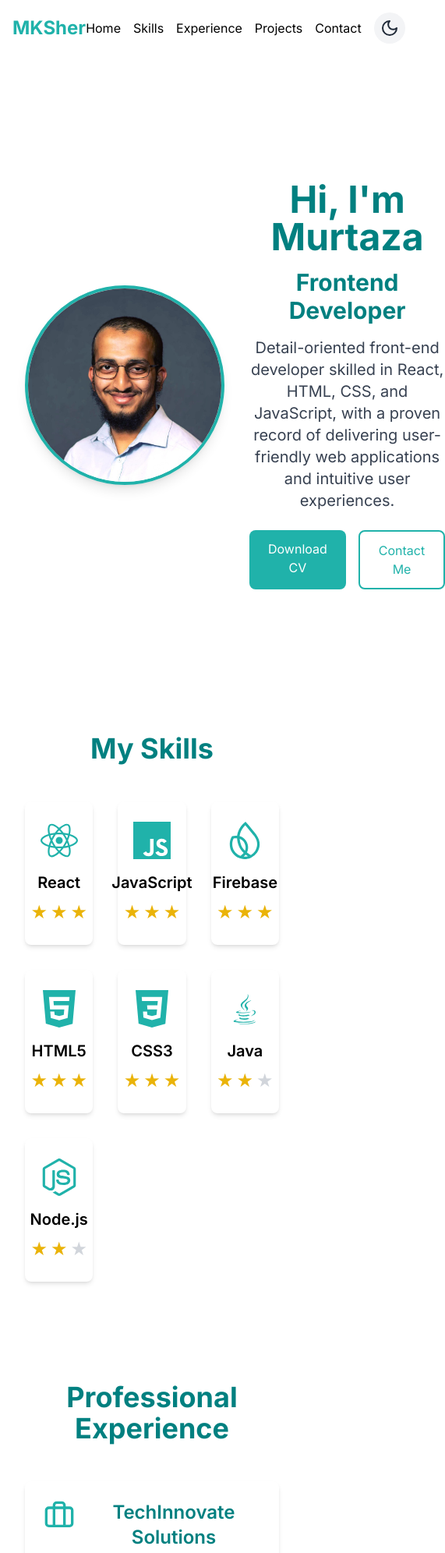
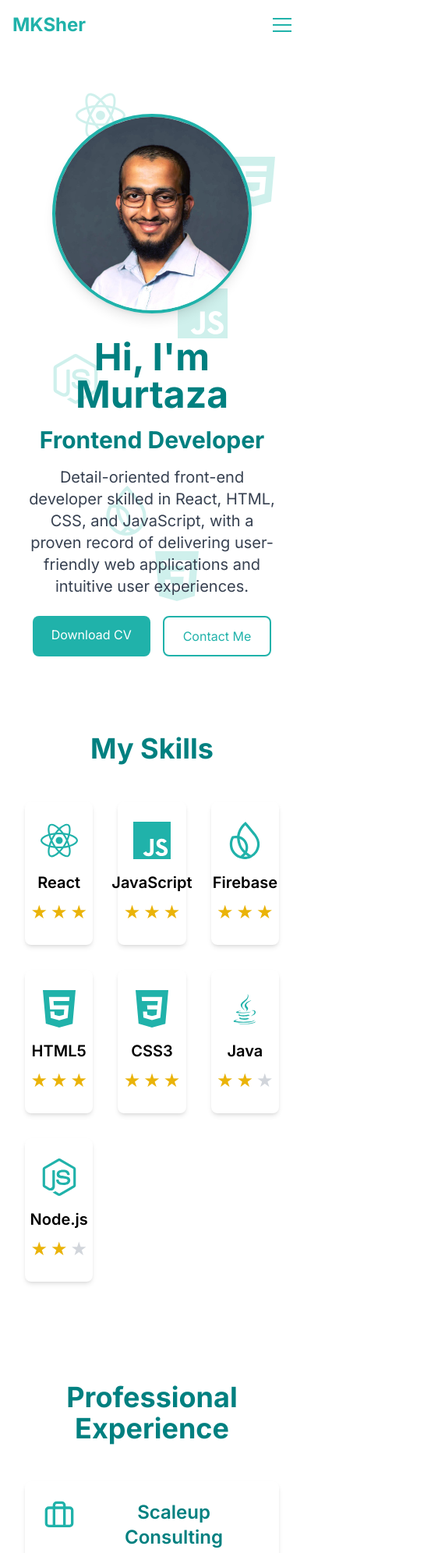
Before and after one commit to mks53/myportfolio, a React (Vite) app: page / in a window 390 px wide. Shown: the top 1992 px of the page at 78% size, 571 px wide, since content can reach past the window. Built offline with nearby package versions, Linux system fonts and the light colour scheme.

Commit message:
make nav responsive, content update and center landing page

```diff
--- a/src/components/Experience.jsx
+++ b/src/components/Experience.jsx
@@ -1,7 +1,13 @@
-import React from 'react';
-import { Briefcase } from 'lucide-react';
+import React from "react";
+import { Briefcase } from "lucide-react";
 
-const ExperienceCard = ({ clientName, tenure, role, summary, responsibilities }) => {
+const ExperienceCard = ({
+  clientName,
+  tenure,
+  role,
+  summary,
+  responsibilities,
+}) => {
   return (
     <div className="bg-white dark:bg-gray-800 p-6 rounded-lg shadow-md hover:shadow-xl transition">
       <div className="flex items-start mb-4">
@@ -9,7 +15,9 @@ const ExperienceCard = ({ clientName, tenure, role, summary, responsibilities })
           <Briefcase size={40} />
         </div>
         <div>
-          <h3 className="text-2xl font-semibold text-teal-secondary">{clientName}</h3>
+          <h3 className="text-2xl font-semibold text-teal-secondary">
+            {clientName}
+          </h3>
           <p className="text-gray-600 dark:text-gray-400">{tenure}</p>
           <h4 className="text-xl font-medium">{role}</h4>
         </div>
@@ -17,9 +25,11 @@ const ExperienceCard = ({ clientName, tenure, role, summary, responsibilities })
       <p className="text-gray-700 dark:text-gray-300 mb-4">{summary}</p>
       <div>
         <h5 className="font-semibold mb-2">Key Responsibilities:</h5>
-        <ul className="list-disc list-inside text-gray-700 dark:text-gray-300">
+        <ul className="list- list-inside text-gray-700 dark:text-gray-300">
           {responsibilities.map((resp, index) => (
-            <li key={index} className="mb-1">{resp}</li>
+            <li key={index} className="mb-1">
+              {resp}
+            </li>
           ))}
         </ul>
       </div>
@@ -30,41 +40,44 @@ const ExperienceCard = ({ clientName, tenure, role, summary, responsibilities })
 const Experience = () => {
   const experiences = [
     {
-      clientName: "TechInnovate Solutions",
-      tenure: "Jan 2022 - Present",
-      role: "Senior Frontend Developer",
-      summary: "Led frontend development for multiple web applications, focusing on creating scalable and responsive user interfaces.",
+      clientName: "Scaleup Consulting",
+      tenure: "Feb 2024 - Present",
+      role: "JavaScript Developer",
+      summary:
+        "Led frontend development for multiple web applications, focusing on creating scalable and responsive user interfaces.",
       responsibilities: [
-        "Developed and maintained React-based web applications",
-        "Implemented responsive design using Tailwind CSS",
-        "Collaborated with cross-functional teams to deliver high-quality products",
-        "Mentored junior developers and conducted code reviews"
-      ]
+        "Developed advanced user interfaces with React, improving engagement and functionality.",
+        "Integrated front-end with backend services, boosting scalability and performance.",
+        "Created modular components for streamlined development and maintainability.",
+        "Ensured clear communication with clients and teams for timely, high-quality project delivery.",
+      ],
     },
     {
-      clientName: "Digital Dynamics Inc.",
-      tenure: "Jun 2019 - Dec 2021",
+      clientName: "OzHarvest",
+      tenure: "Jun 2024 - Jun 2024",
       role: "Frontend Developer",
-      summary: "Contributed to the development of interactive web applications and improved overall frontend performance.",
+      summary:
+        "Contributed to the development of interactive web applications and improved overall frontend performance.",
       responsibilities: [
         "Created pixel-perfect designs from wireframes and mockups",
         "Optimized application performance and load times",
         "Implemented state management using Redux",
-        "Integrated RESTful APIs and handled data fetching"
-      ]
+        "Integrated RESTful APIs and handled data fetching",
+      ],
     },
     {
       clientName: "StartUp Innovators",
       tenure: "Jan 2018 - May 2019",
       role: "Junior Frontend Developer",
-      summary: "Gained foundational experience in frontend development and modern web technologies.",
+      summary:
+        "Gained foundational experience in frontend development and modern web technologies.",
       responsibilities: [
         "Developed responsive websites using HTML, CSS, and JavaScript",
         "Learned and implemented React best practices",
         "Worked on cross-browser compatibility",
-        "Assisted in UI/UX design improvements"
-      ]
-    }
+        "Assisted in UI/UX design improvements",
+      ],
+    },
   ];
 
   return (
--- a/src/components/Landing.jsx
+++ b/src/components/Landing.jsx
@@ -1,11 +1,30 @@
 import React from "react";
 import mksImage from "../assets/mks.jpeg";
 import murtazaResume from "../assets/Murtaza Developer Resume.pdf";
+import {
+  SiReact,
+  SiJavascript,
+  SiHtml5,
+  SiNodedotjs,
+  SiFirebase,
+  SiCss3,
+} from "react-icons/si";
 
 const Home = () => {
   return (
-    <section id="home" className="min-h-screen flex items-center pt-20">
-      <div className="flex items-center space-x-8">
+    <section
+      id="home"
+      className="min-h-screen flex items-center justify-center pt-20 relative overflow-hidden">
+      <div className="absolute inset-0 opacity-20">
+        <SiReact className="logo-animation absolute text-teal-500 w-16 h-16" style={{ top: "10%", left: "20%" }} />
+        <SiJavascript className="logo-animation absolute text-teal-500 w-16 h-16" style={{ top: "40%", left: "60%" }} />
+        <SiFirebase className="logo-animation absolute text-teal-500 w-16 h-16" style={{ top: "70%", left: "30%" }} />
+        <SiHtml5 className="logo-animation absolute text-teal-500 w-16 h-16" style={{ top: "20%", left: "80%" }} />
+        <SiNodedotjs className="logo-animation absolute text-teal-500 w-16 h-16" style={{ top: "50%", left: "10%" }} />
+        <SiCss3 className="logo-animation absolute text-teal-500 w-16 h-16" style={{ top: "80%", left: "50%" }} />
+        {/* Add more icons as needed */}
+      </div>
+      <div className="flex flex-col md:flex-row items-center space-y-8 md:space-y-0 md:space-x-8 z-10">
         <div className="flex-shrink-0">
           <img
             src={mksImage}
@@ -13,7 +32,7 @@ const Home = () => {
             className="w-64 h-64 object-cover rounded-full border-4 border-teal-primary shadow-lg"
           />
         </div>
-        <div>
+        <div className="text-center md:text-left">
           <h1 className="text-5xl font-bold mb-4 text-teal-secondary">
             Hi, I&apos;m Murtaza
           </h1>
@@ -25,7 +44,7 @@ const Home = () => {
             JavaScript, with a proven record of delivering user-friendly web
             applications and intuitive user experiences.
           </p>
-          <div className="mt-6 flex space-x-4">
+          <div className="mt-6 flex justify-center md:justify-start space-x-4">
             <a
               href={murtazaResume}
               download
--- a/src/components/Navbar.jsx
+++ b/src/components/Navbar.jsx
@@ -1,7 +1,12 @@
-import React from 'react';
+import React, { useState } from 'react';
 import { Moon, Sun } from 'lucide-react';
 
 const Navbar = ({ darkMode, toggleDarkMode }) => {
+  const [isOpen, setIsOpen] = useState(false);
+
+  const toggleMenu = () => {
+    setIsOpen(!isOpen);
+  };
 
   return (
     <nav className="fixed top-0 left-0 w-full bg-white/80 dark:bg-gray-900/80 backdrop-blur-md z-50">
@@ -9,7 +14,7 @@ const Navbar = ({ darkMode, toggleDarkMode }) => {
         <div className="text-2xl font-bold text-teal-primary">
           MKSher
         </div>
-        <div className="flex items-center space-x-4">
+        <div className="hidden md:flex items-center space-x-4">
           <a href="#home" className="hover:text-teal-secondary transition">Home</a>
           <a href="#skills" className="hover:text-teal-secondary transition">Skills</a>
           <a href="#experience" className="hover:text-teal-secondary transition">Experience</a>
@@ -22,6 +27,28 @@ const Navbar = ({ darkMode, toggleDarkMode }) => {
             {darkMode ? <Sun className="text-yellow-500" /> : <Moon className="text-gray-800" />}
           </button>
         </div>
+        <div className="md:hidden flex items-center">
+          <button onClick={toggleMenu} className="focus:outline-none">
+            <div className={`hamburger ${isOpen ? 'open' : ''}`}>
+              <span className="block w-6 h-0.5 bg-teal-primary transition-transform duration-300"></span>
+              <span className="block w-6 h-0.5 bg-teal-primary mt-1.5 transition-transform duration-300"></span>
+              <span className="block w-6 h-0.5 bg-teal-primary mt-1.5 transition-transform duration-300"></span>
+            </div>
+          </button>
+        </div>
+      </div>
+      <div className={`md:hidden ${isOpen ? 'block' : 'hidden'} bg-white dark:bg-gray-900`}>
+        <a href="#home" className="block px-4 py-2 hover:bg-teal-500 hover:text-white transition">Home</a>
+        <a href="#skills" className="block px-4 py-2 hover:bg-teal-500 hover:text-white transition">Skills</a>
+        <a href="#experience" className="block px-4 py-2 hover:bg-teal-500 hover:text-white transition">Experience</a>
+        <a href="#projects" className="block px-4 py-2 hover:bg-teal-500 hover:text-white transition">Projects</a>
+        <a href="#contact" className="block px-4 py-2 hover:bg-teal-500 hover:text-white transition">Contact</a>
+        <button
+          onClick={toggleDarkMode}
+          className="block w-full text-left px-4 py-2 bg-gray-100 dark:bg-gray-700 hover:bg-gray-200 dark:hover:bg-gray-600 transition"
+        >
+          {darkMode ? <Sun className="text-yellow-500" /> : <Moon className="text-gray-800" />}
+        </button>
       </div>
     </nav>
   );
```
